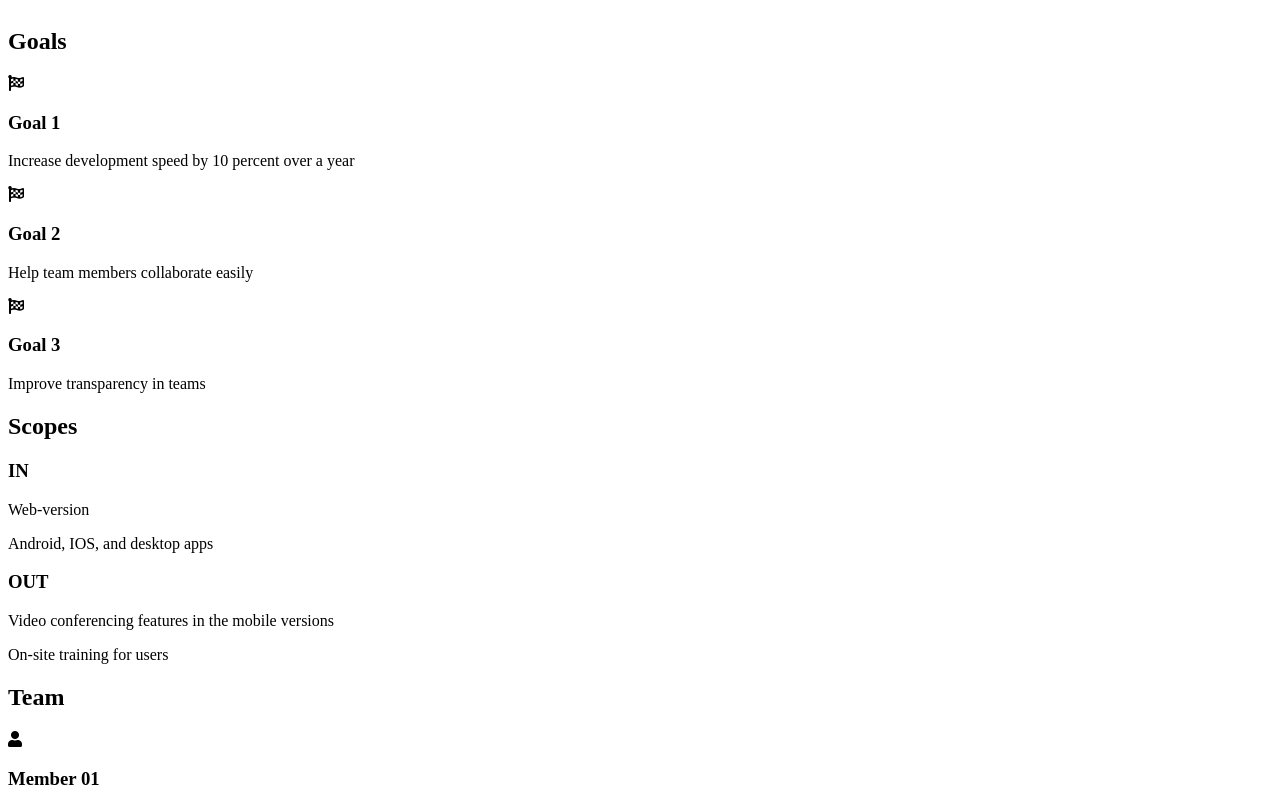
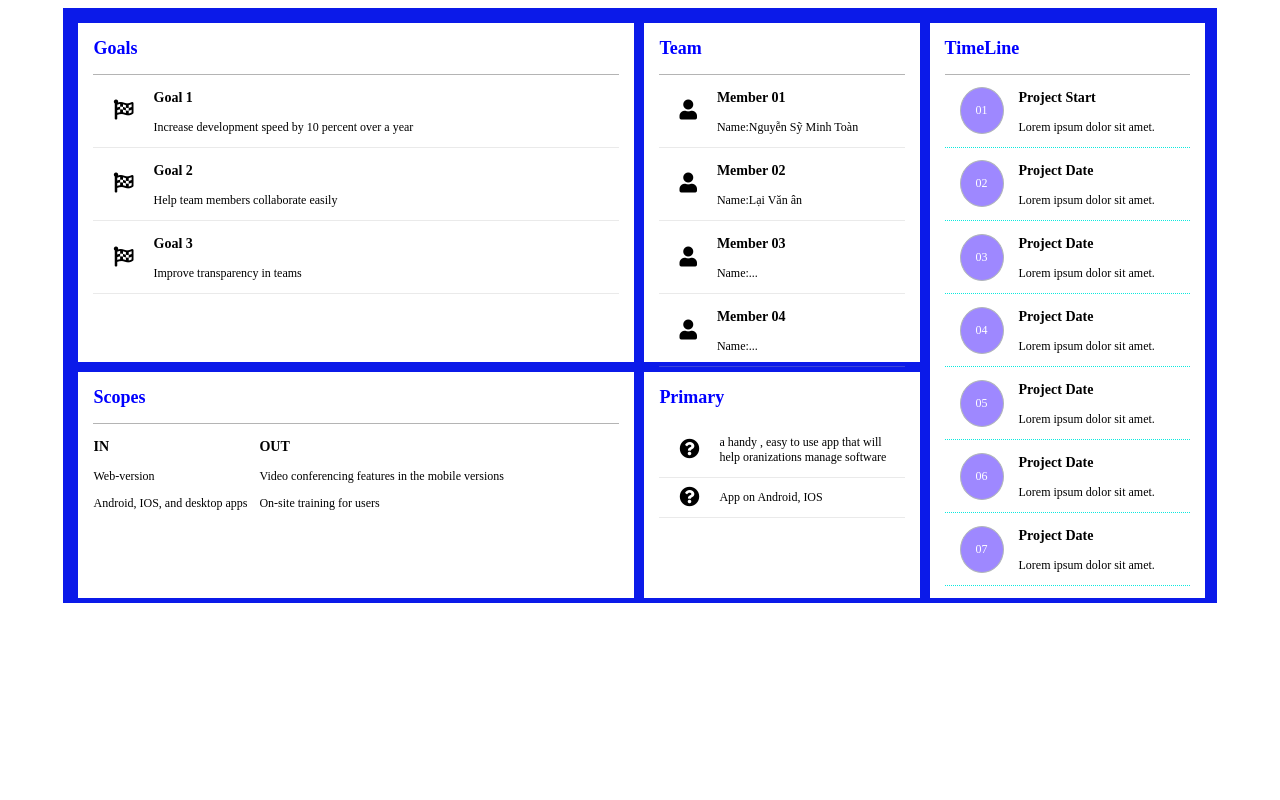
Before and after one commit to nguyensyminhtoan/asm3, a plain HTML site: page digital-cv.html in a window 1280 px wide. Shown: the top 800 px of the page. Drawn offline with Linux system fonts and the light colour scheme; the site is published under a folder, as on GitHub Pages, so addresses that start at the root find nothing.

Commit message:
Update digital-cv.html

```diff
--- a/digital-cv.html
+++ b/digital-cv.html
@@ -9,7 +9,7 @@
       rel="stylesheet"
       href="https://cdnjs.cloudflare.com/ajax/libs/font-awesome/5.15.4/css/all.min.css"
     />
-    <link rel="stylesheet" href="/css/digital-cv.css" />
+    <link rel="stylesheet" href="css/digital-cv.css" />
     <title>Document</title>
   </head>
   <body>
```
